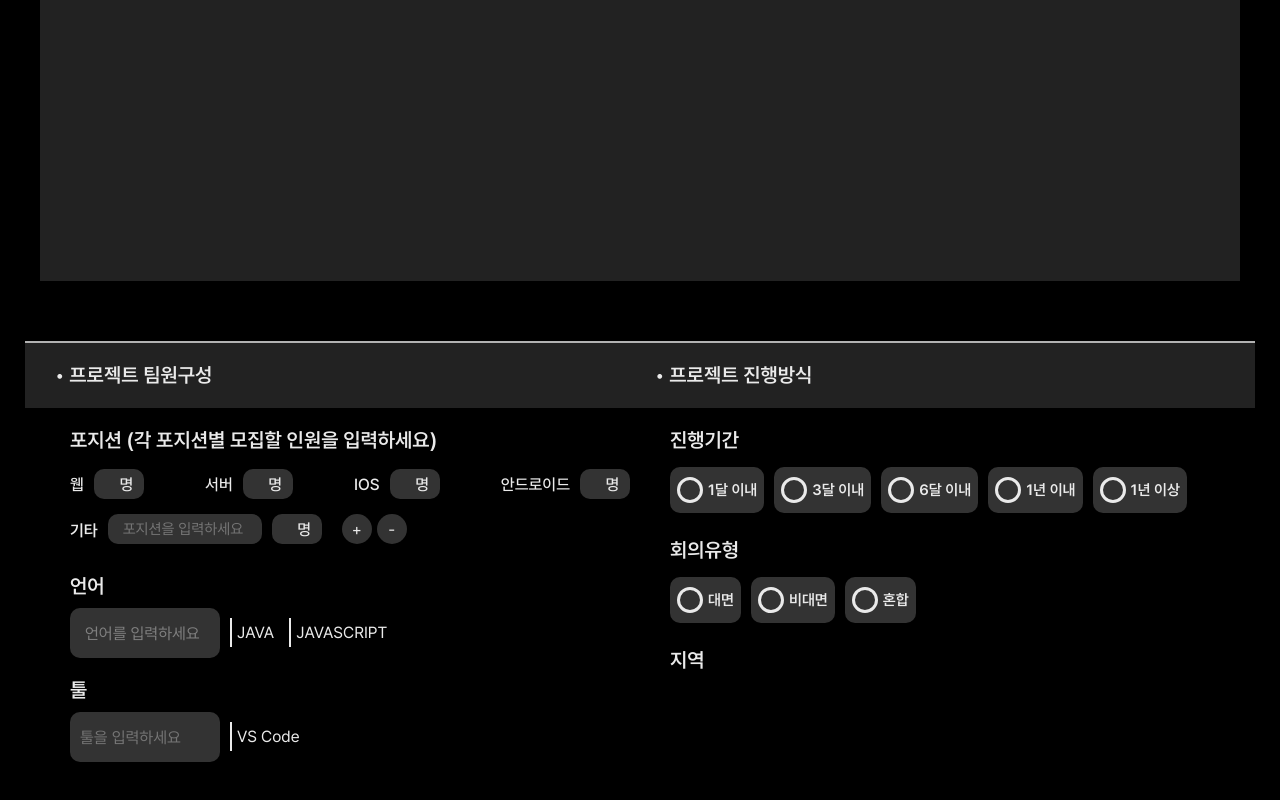
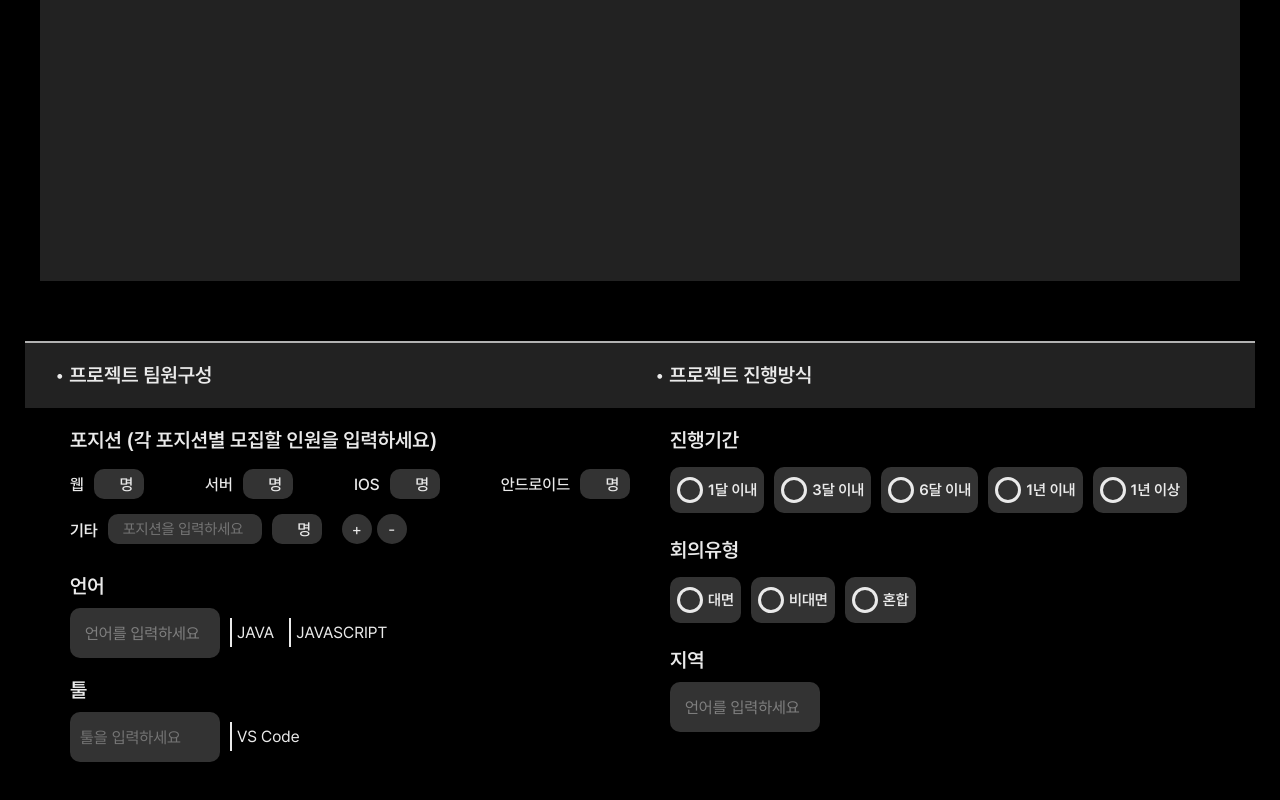
Before and after one commit to gnfnfnr/LetsGitIt, a React (Create React App) app in the folder src/main/resources/frontend/: page /TeamMatchingCreate in a window 1280 px wide. Shown: the part 679-1479 px from the top of the page. Built offline with nearby package versions, Linux system fonts and the light colour scheme.

Commit message:
feat: add location

```diff
--- a/src/main/resources/frontend/src/components/TeamMatching/TeamMatchingCreate/ProjectRoadmap.tsx
+++ b/src/main/resources/frontend/src/components/TeamMatching/TeamMatchingCreate/ProjectRoadmap.tsx
@@ -1,5 +1,7 @@
 import { useState } from "react";
 import styled from "styled-components";
+import Select from "react-select";
+import regionData from "../../../resource/regionData.json";
 
 const Wrapper = styled.div`
   background-color: black;
@@ -86,6 +88,35 @@ const ButtonContainer = styled.div`
   }
 `;
 
+
+const LocationSelect =  styled(Select)`
+  color: var(--color-sub-1);
+  & .select__control {
+    width: 150px;
+    height: 50px;
+    padding: 5px;
+    box-sizing: border-box;
+    border-radius: 10px;
+    background-color: var(--color-sub-4);
+    border: none;
+    outline: none;
+    color: var(--color-sub-1);
+    box-Shadow: none;
+  }
+
+  & .select__indicator-separator,
+  .select__dropdown-indicator {
+    display: none;
+  }
+
+  & .select__menu {
+    width: 150px;
+    color: var(--color-sub-1);
+    background: var(--color-sub-4);
+    z-index: 10;
+  }
+`;
+
 export default function ProjectRoadmap() {
   const [selectedTerm, setSelectedTerm] = useState("");
   const [selectedMeet, setSelectedMeet] = useState("");
@@ -99,8 +130,26 @@ export default function ProjectRoadmap() {
     setSelectedMeet(event.target.value);
   };
 
-  const handleLocation = (event: React.ChangeEvent<HTMLInputElement>) => {
-    setSelectedLocation(event.target.value);
+  const colourStyles = {
+    option: (style: any, { isFocused }: any) => {
+      return {
+        ...style,
+        backgroundColor: isFocused ? 'var(--color-sub-2)' : null,
+        color: 'var(--color-sub-1)'
+      }
+    },
+    singleValue: (base: any) => ({
+      ...base,
+      color: "var(--color-sub-1)"
+    }),
+    input: (base: any) => ({
+      ...base,
+      color: "var(--color-sub-1)"
+    }),
+    control: (base: any) => ({
+      ...base,
+      height: '30px'
+    }),
   };
 
   return (
@@ -194,6 +243,18 @@ export default function ProjectRoadmap() {
       </ButtonContainer>
 
       <p>지역</p>
+      <LocationSelect
+        styles={colourStyles}
+        className="basic-single"
+        classNamePrefix="select"
+          options={regionData}
+          placeholder="언어를 입력하세요"
+          maxMenuHeight={100}
+          onChange={(op: any) => {
+            setSelectedLocation(op.label)
+          }
+          }
+        />
     </Wrapper>
   );
 }
```
